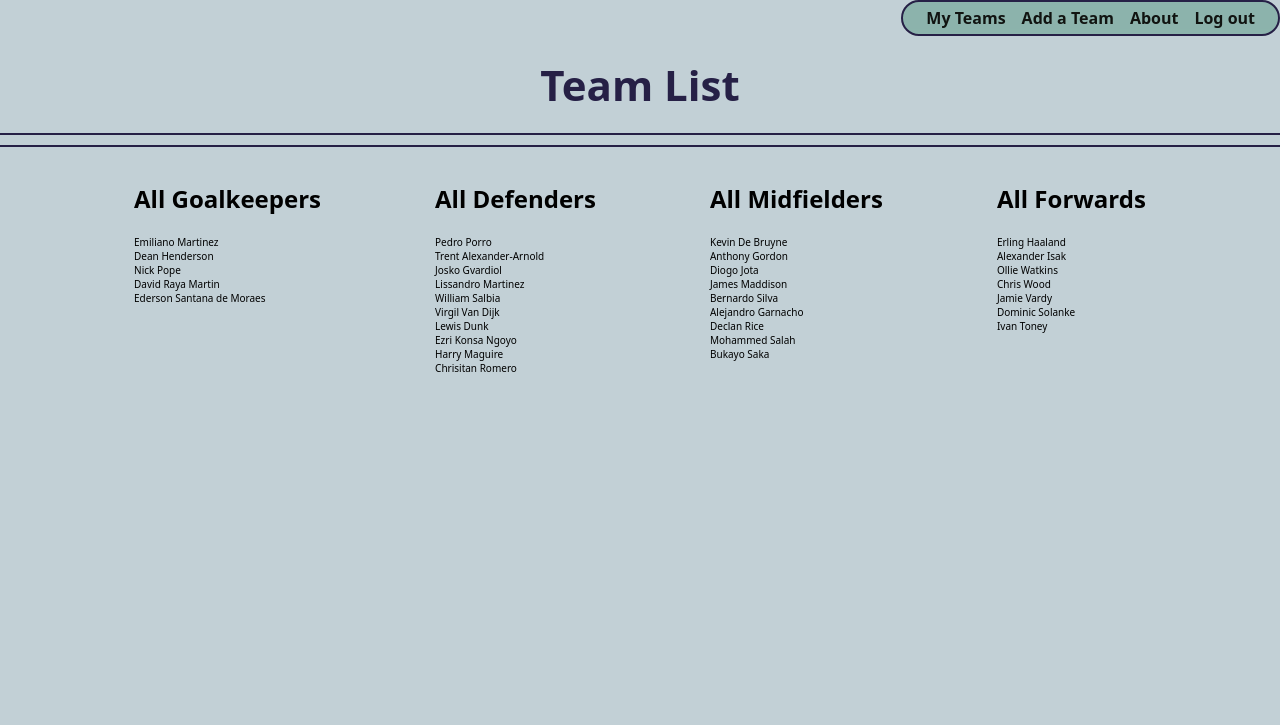
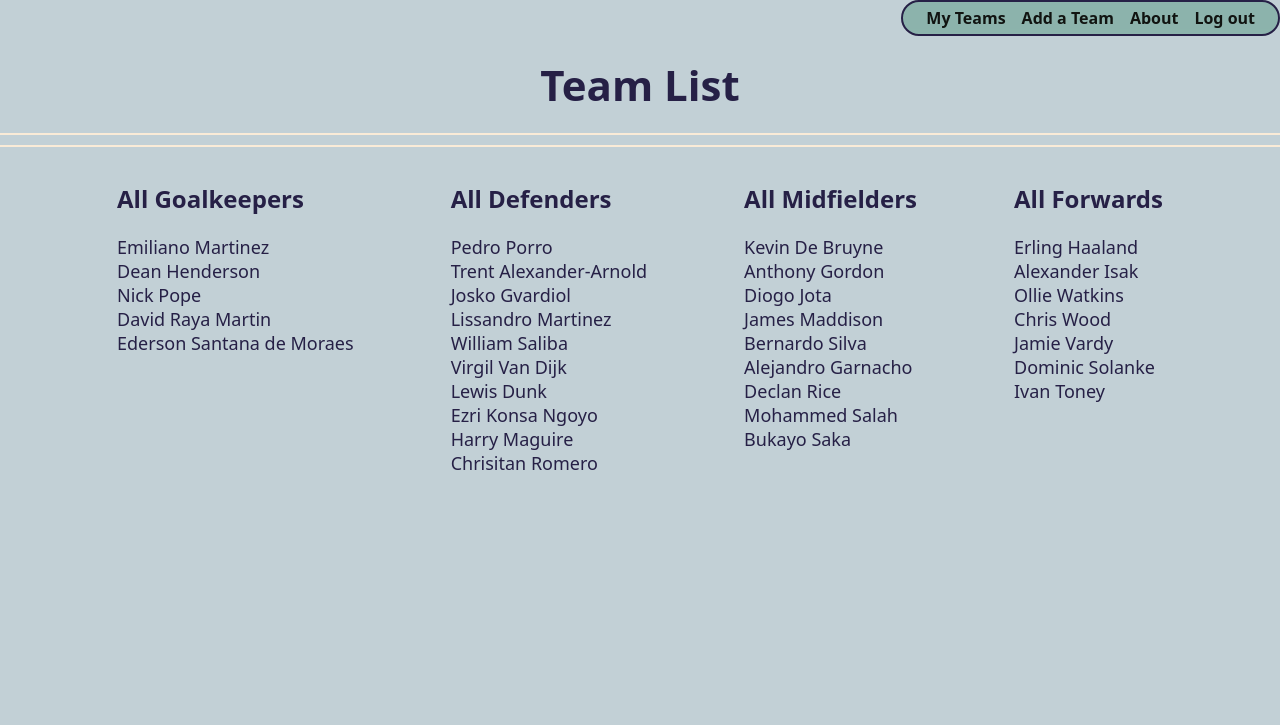
Before and after one commit to Ram-Jam5/FPL-Planner, a Django app: page /teams/ in a window 1280 px wide. Shown: the part 65-790 px from the top of the page. Run offline with Django 5.2, Linux system fonts and the light colour scheme; the visitor is signed in with stand-in values (Sample User, id 1); data that the repository does not hold is empty.

Commit message:
fix a typo in William Saliba. Customized more css elements including the form. Plan to integrate new png of soccer field

```diff
--- a/main_app/models.py
+++ b/main_app/models.py
@@ -15,7 +15,7 @@ DEFENDERS = (
     ('Alexander-Arnold', 'Trent Alexander-Arnold'),
     ('Gvardiol', 'Josko Gvardiol'),
     ('Martinez', 'Lissandro Martinez'),
-    ('Saliba', 'William Salbia'),
+    ('Saliba', 'William Saliba'),
     ('Virgil', 'Virgil Van Dijk'),
     ('Dunk', 'Lewis Dunk'),
     ('Konsa', 'Ezri Konsa Ngoyo'),
--- a/main_app/static/css/base.css
+++ b/main_app/static/css/base.css
@@ -41,6 +41,7 @@ body {
     --font-l: 1.8rem;
     --font-reg: 1.6rem;
     --card-border-radius: 6px;
+
 }
 
 header {
@@ -173,7 +174,7 @@ li a {
 
 @media only screen and (min-width: 768px) {
   header {
-    position: sticky;
+    /* position: sticky; */
     display: flex;
     flex-direction: row;
     top: 0;
--- a/main_app/static/css/teams/teams-index.css
+++ b/main_app/static/css/teams/teams-index.css
@@ -13,6 +13,7 @@
     background-color: rgb(113, 124, 137);
     border: var(--borders);
     box-shadow: var(--card-box-shadow);
+    border-radius: 15px 15px 15px 15px;
   }
 
   .card-content {
@@ -25,10 +26,16 @@
     flex-direction: row;
     padding: 0 30px;
     justify-content: space-evenly;
+    color: rgb(38, 32, 70);
   }
-
+  .all-players li {
+    font-size: var(--font-l);
+  }
   .goalkeeper-list{
     padding: 10px;
+  }
+  .goalkeeper-list li {
+    font-size: var(--font-l);
   }
 
   .defender-list{
@@ -71,5 +78,5 @@
   color: rgb(38, 32, 70);
 }
 hr {
-  border: 1px solid rgb(38, 32, 70);
+  border: 1px solid  rgb(250, 235, 215);
 }
```
Also changed, not shown: main_app/static/css/form.css (+11 -0 lines), main_app/static/images/soccer-field.png (added).
